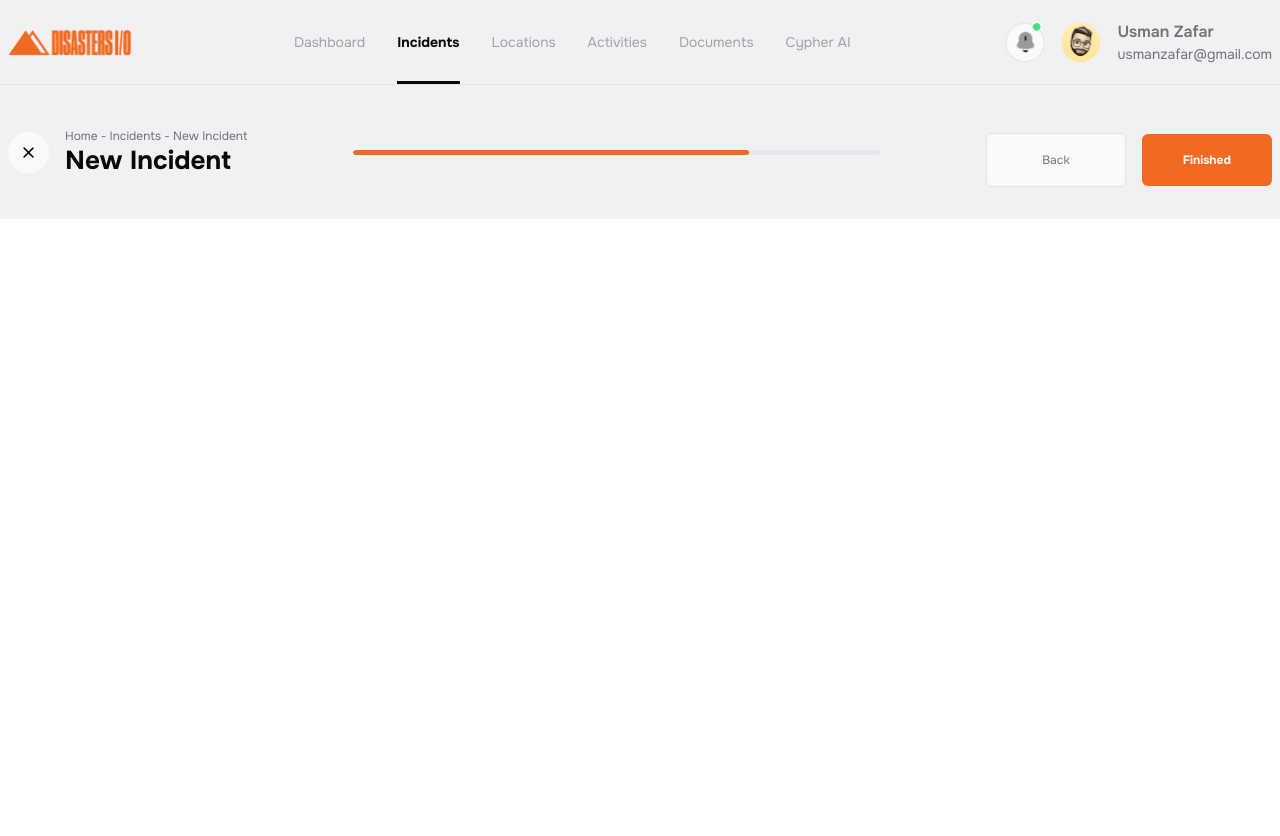
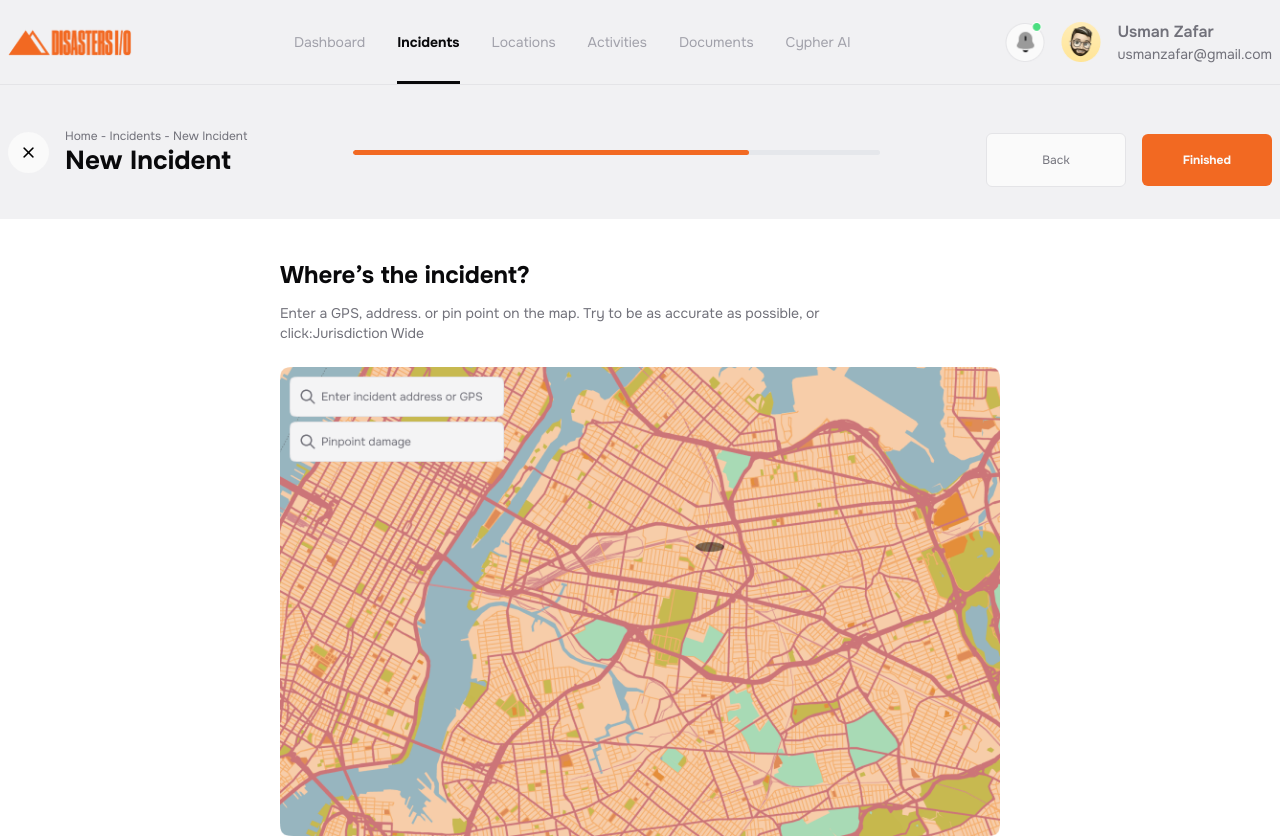
Before and after one commit to AdalOnShow/disasters-io, a React (Vite) app: page /incidents/new-incident/step-3 in a window 1280 px wide. Before the commit the page ends 800 px from the top, so only its background shows below. Built offline with nearby package versions, Linux system fonts and the light colour scheme.

Commit message:
ready incident step-3 page

```diff
--- a/src/components/incidents/Step-3.jsx
+++ b/src/components/incidents/Step-3.jsx
@@ -6,6 +6,14 @@ const Step3 = () => {
             <IncidentsHeading firstBtnLink="/incidents/new-incident/step-2" lastBtnLink="/locations" lastBtnName="Finished" steepBar={
                 <div
                     className="flex h-full items-center justify-center overflow-hidden break-all rounded-full bg-primary w-[75%]" />} />
+
+            <div className="container mx-auto max-w-[752px] pt-10 px-4">
+                <div>
+                    <h1 className="font-bold text-xl md:text-2xl text-black pb-3">Where’s the incident?</h1>
+                    <p className="text-xs md:text-sm leading-[22px] text-body pb-6 max-w-[580px]">Enter a GPS, address. or pin point on the map. Try to be as accurate as possible, or click:Jurisdiction Wide</p>
+                    <img src={"../../src/assets/incidents/map.png"} alt="" />
+                </div>
+            </div>
         </section>
     )
 }
```
Also changed, not shown: src/assets/incidents/map.png (added).
